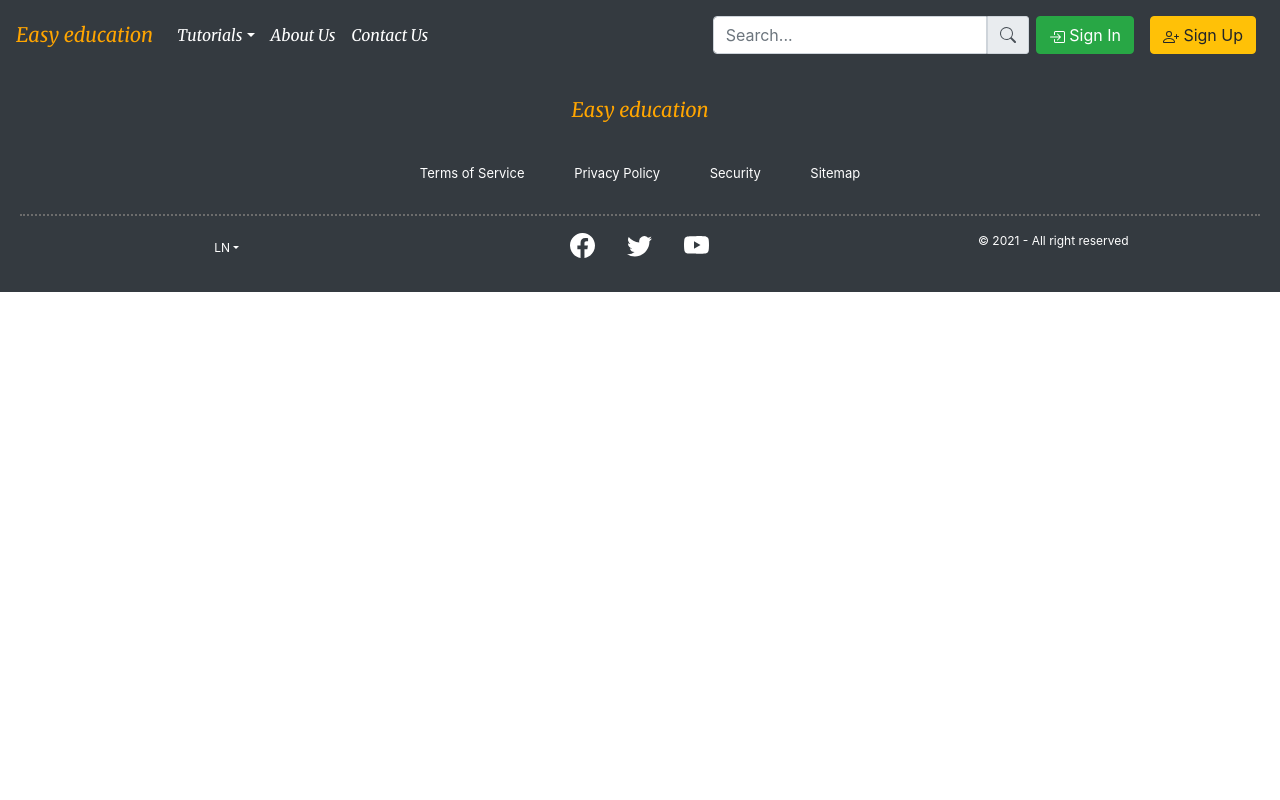
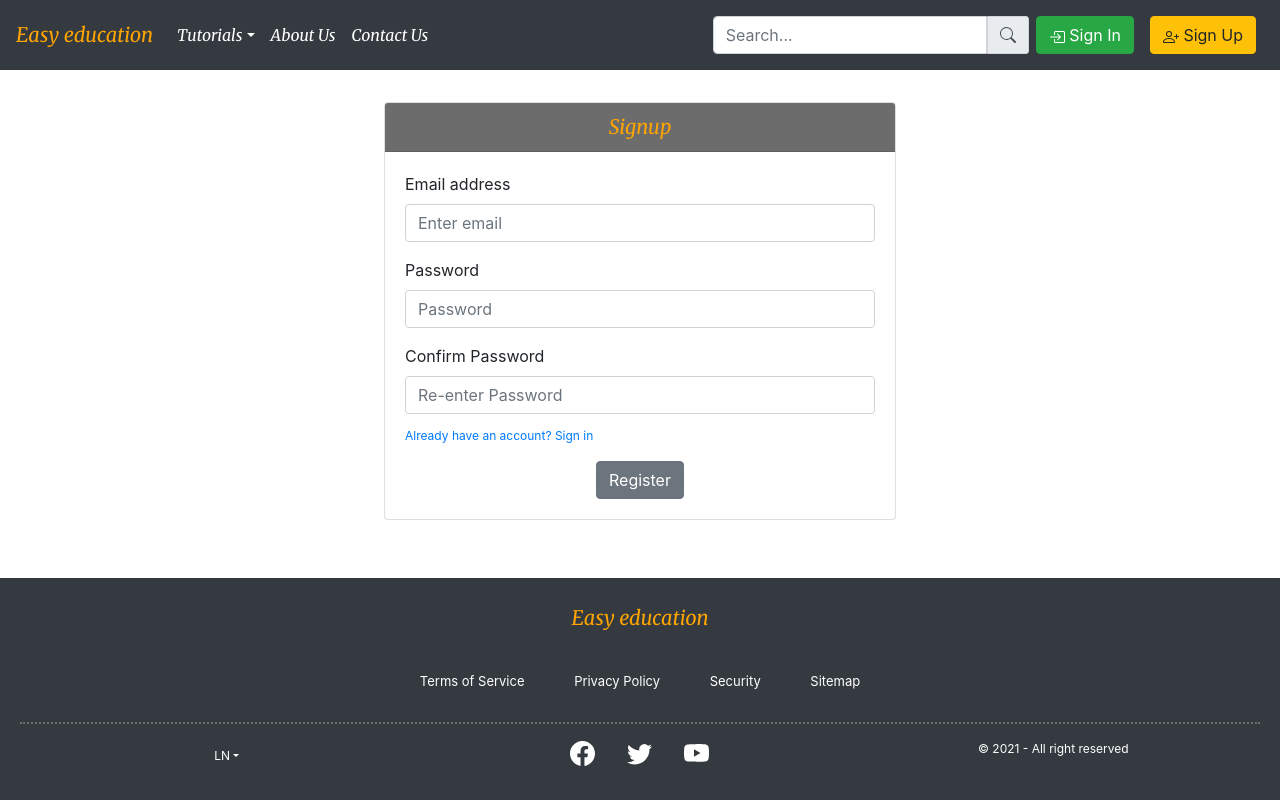
Before and after one commit to luckykumarirai/easy-education, a React (Create React App) app: page /Signup in a window 1280 px wide. Built offline with nearby package versions, Linux system fonts and the light colour scheme.

Commit message:
Signup-Signin page designed & Conflicts resolved

```diff
--- a/src/App.js
+++ b/src/App.js
@@ -4,6 +4,8 @@ import NavBar from "./components/navbar";
 import Footer from "./components/Footer";
 import {Home} from "./components/home";
 import {Contact} from "./components/Contact";
+import Signup from "./components/Signup";
+import Signin from "./components/Signin";
 import { BrowserRouter as Router, Switch, Route} from 'react-router-dom';
 //import { Button } from "react-bootstrap";
 
@@ -15,6 +17,8 @@ function App() {
       <Switch>
         <Route exact path="/contact" component={Contact}/>
         <Route exact path="/home" component={Home}/>
+        <Route exact path="/Signup" component={Signup}/>
+        <Route exact path="/Signin" component={Signin}/>
       </Switch>
     </Router>
     <Footer />
--- a/src/components/Footer.css
+++ b/src/components/Footer.css
@@ -2,6 +2,7 @@
   bottom: 0;
   width: 100%;
   padding: 20px;
+  position: fixed;
 }
 footer ul {
   padding: 10px 0;
--- /dev/null
+++ b/src/components/Signin.js
@@ -0,0 +1,103 @@
+import React, { Component } from "react";
+import Button from "react-bootstrap/Button";
+import Card from "react-bootstrap/Card";
+import Form from "react-bootstrap/Form";
+import {Link} from "react-router-dom";
+
+
+
+// The Header component is little different from the navbar component, it does not have signin & signup button as user will on
+// either of the two pages so do not need to have those buttons.
+class Signin extends Component {
+  constructor() {
+    super();
+    this.state = {
+      email: null,
+      password: null,
+      SigninError: null,
+    };
+  }
+
+  userTyping = (type, e) => {
+    switch (type) {
+      case "email":
+        console.log('email');
+        this.setState({ email: e.target.value });
+        break;
+
+      case "password":
+        this.setState({ password: e.target.value });
+        break;
+
+      default:
+        break;
+    }
+  };
+
+  submitSignin = (e) => {
+      e.preventDefault();
+
+    alert('Welcome '+this.state.email);
+  };
+
+  render() {
+    return (
+      <>
+
+                  <Card style={{ width: "40vw", marginLeft: "auto", marginRight: "auto", marginTop:'4vh'}}>
+          <Card.Header
+            style={{
+              backgroundColor: "#6c6c6c",
+              color: "orange",
+              fontFamily: '"Merriweather", serif',
+              fontSize: "1.25rem",
+            }}
+            as="h5"
+          >
+            Signin
+          </Card.Header>
+          <Card.Body>
+            <Form onSubmit={(e) => this.submitSignin(e)}>
+              <Form.Group
+                style={{ textAlign: "left" }}
+                controlId="formBasicEmail"
+                onChange={(e) => this.userTyping('email',e)}
+              >
+                <Form.Label>Email address</Form.Label>
+                <Form.Control value={this.state.email} type="email" placeholder="Enter email" />
+              </Form.Group>
+
+              <Form.Group
+                style={{ textAlign: "left" }}
+                controlId="formBasicPassword"
+                onChange={(e) => this.userTyping('password',e)}
+              >
+                <Form.Label>Password</Form.Label>
+                <Form.Control value={this.state.password} type="password" placeholder="Password" />
+              </Form.Group>
+
+                <Form.Group style={{textAlign: 'left',fontSize:'1.5vh'}}>
+                <Link to="/Signup"><a>Don't have an account? Signup</a></Link>
+                </Form.Group>
+
+
+              {
+                    this.state.SigninError ?
+                    <Form.Text style={{paddingBottom: '0.6vh'}} className="text-danger">
+                    {this.state.SigninError}
+                  </Form.Text>
+                    :
+                    null
+                }
+              <Button variant="secondary" type="submit">
+                Submit
+              </Button>
+            </Form>
+          </Card.Body>
+        </Card>
+
+      </>
+    );
+  }
+}
+export default Signin;
--- /dev/null
+++ b/src/components/Signup.js
@@ -0,0 +1,123 @@
+import React, { Component } from "react";
+import Button from "react-bootstrap/Button";
+import Card from "react-bootstrap/Card";
+import Form from "react-bootstrap/Form";
+import {Link} from "react-router-dom";
+
+
+// The Header component is little different from the navbar component, it does not have signin & signup button as user will on
+// either of the two pages so do not need to have those buttons.
+class Signup extends Component {
+  constructor() {
+    super();
+    this.state = {
+      email: null,
+      password: null,
+      passwordConfirmation: null,
+      signupError: null,
+    };
+  }
+
+  userTyping = (type, e) => {
+    switch (type) {
+      case "email":
+        console.log('email');
+        this.setState({ email: e.target.value });
+        break;
+
+      case "password":
+        this.setState({ password: e.target.value });
+        break;
+
+      case "passwordConfirmation":
+        this.setState({ passwordConfirmation: e.target.value });
+        break;
+      default:
+        break;
+    }
+  };
+
+  formIsValid = () => {
+    return this.state.password === this.state.passwordConfirmation;
+  };
+
+  submitSignup = (e) => {
+      e.preventDefault();
+      if(!this.formIsValid()){
+        this.setState({signupError: 'Passwords do not match'});
+        return;
+    }
+
+    alert('Thanks '+this.state.email+ ' for registering with us!');
+    console.log("form is submitting.................");
+  };
+
+  render() {
+    return (
+      <>
+
+                  <Card style={{ width: "40vw", marginLeft: "auto", marginRight: "auto", marginTop:'4vh'}}>
+          <Card.Header
+            style={{
+              backgroundColor: "#6c6c6c",
+              color: "orange",
+              fontFamily: '"Merriweather", serif',
+              fontSize: "1.25rem",
+            }}
+            as="h5"
+          >
+            Signup
+          </Card.Header>
+          <Card.Body>
+            <Form onSubmit={(e) => this.submitSignup(e)}>
+              <Form.Group
+                style={{ textAlign: "left" }}
+                controlId="formBasicEmail"
+                onChange={(e) => this.userTyping('email',e)}
+              >
+                <Form.Label>Email address</Form.Label>
+                <Form.Control type="email" placeholder="Enter email" />
+              </Form.Group>
+
+              <Form.Group
+                style={{ textAlign: "left" }}
+                controlId="formBasicPassword"
+                onChange={(e) => this.userTyping('password',e)}
+              >
+                <Form.Label>Password</Form.Label>
+                <Form.Control type="password" placeholder="Password" />
+              </Form.Group>
+              <Form.Group
+                style={{ textAlign: "left", marginBottom:'1.6vh' }}
+                controlId="formBasicPassword"
+                onChange={(e) => this.userTyping('passwordConfirmation',e)}
+              >
+                <Form.Label>Confirm Password</Form.Label>
+                <Form.Control type="text" placeholder="Re-enter Password" />
+              </Form.Group>
+                <Form.Group style={{textAlign: 'left',fontSize:'1.5vh'}}>
+                <Link to="/Signin"><a>Already have an account? Sign in</a></Link>
+                </Form.Group>
+
+
+              {
+                    this.state.signupError ?
+                    <Form.Text style={{paddingBottom: '0.6vh'}} className="text-danger">
+                    {this.state.signupError}
+                  </Form.Text>
+                    :
+                    null
+                }
+              <Button variant="secondary" type="submit">
+                Register
+              </Button>
+            </Form>
+          </Card.Body>
+        </Card>
+
+
+      </>
+    );
+  }
+}
+export default Signup;
--- a/src/components/navbar.js
+++ b/src/components/navbar.js
@@ -31,8 +31,8 @@ function NavBar(){
             </InputGroup>
           </Form>
           <Nav>
-            <Nav.Link  href="#signin" active ><Button variant="success"><Icon.BoxArrowInRight/> Sign In</Button></Nav.Link>
-            <Nav.Link  href="#signup" active ><Button variant="warning"><Icon.PersonPlus/> Sign Up</Button></Nav.Link>
+            <Nav.Link  href="/Signin" active ><Button variant="success"><Icon.BoxArrowInRight/> Sign In</Button></Nav.Link>
+            <Nav.Link  href="/Signup" active ><Button variant="warning"><Icon.PersonPlus/> Sign Up</Button></Nav.Link>
           </Nav>
         </Navbar.Collapse>
       </Navbar>
```
Also changed, not shown: 1 other file (tests, documents, lock files or other folders).
